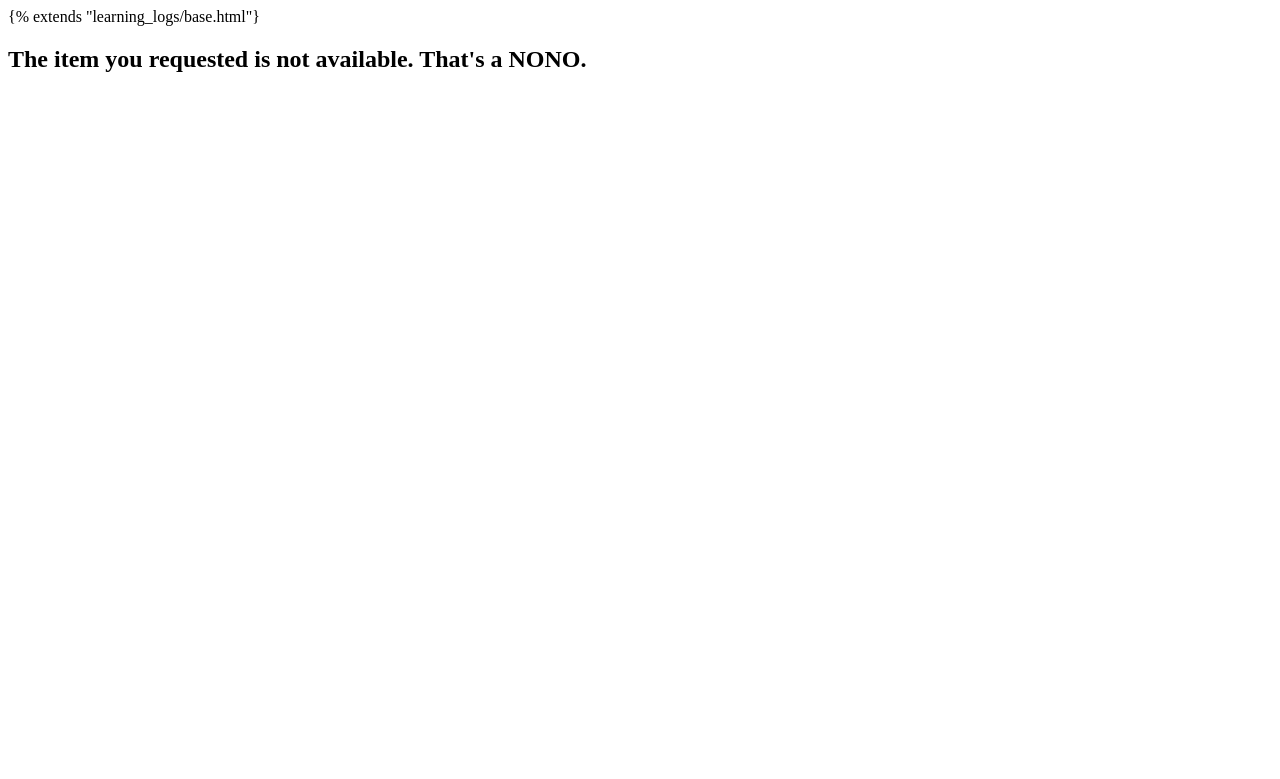
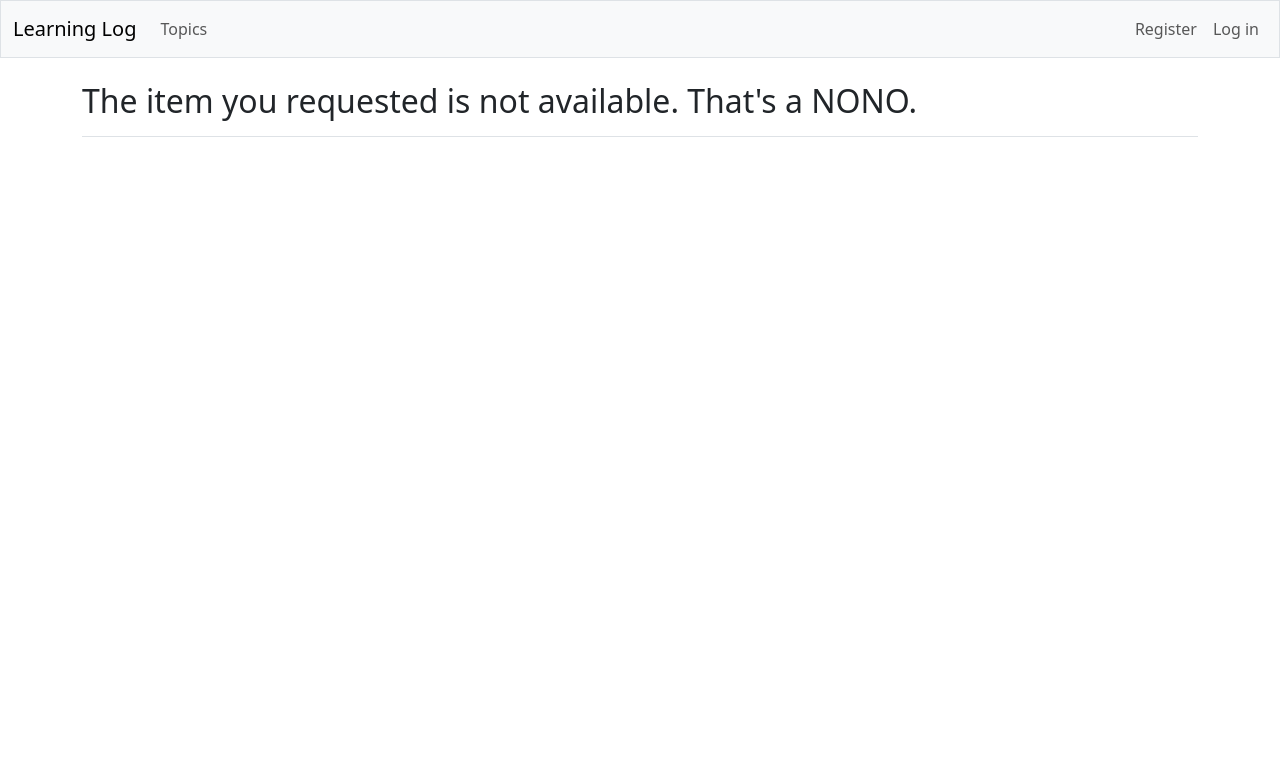
Before and after one commit to dejesusdev/learning_log, a Django app: template learning_logs/templates/404.html in a window 1280 px wide. Shown: the top 779 px of the page. Run offline with Django 5.2, Linux system fonts and the light colour scheme; the template is opened without the code that fills it, so the values that code supplies are empty; some libraries are stand-ins or nearby versions.

Commit message:
Added custom 404 and 500 error pages.

```diff
--- a/learning_logs/templates/404.html
+++ b/learning_logs/templates/404.html
@@ -1,4 +1,4 @@
-{% extends "learning_logs/base.html"}
+{% extends "learning_logs/base.html" %}
 
 {% block page_header %}
  <h2>The item you requested is not available. That's a NONO.</h2>
--- a/learning_logs/templates/500.html
+++ b/learning_logs/templates/500.html
@@ -1,4 +1,4 @@
-{% extends "learning_logs/base.html"}
+{% extends "learning_logs/base.html" %}
 
 {% block page_header %}
  <h2>The item you requested is not available. That's a NONO.</h2>
```
